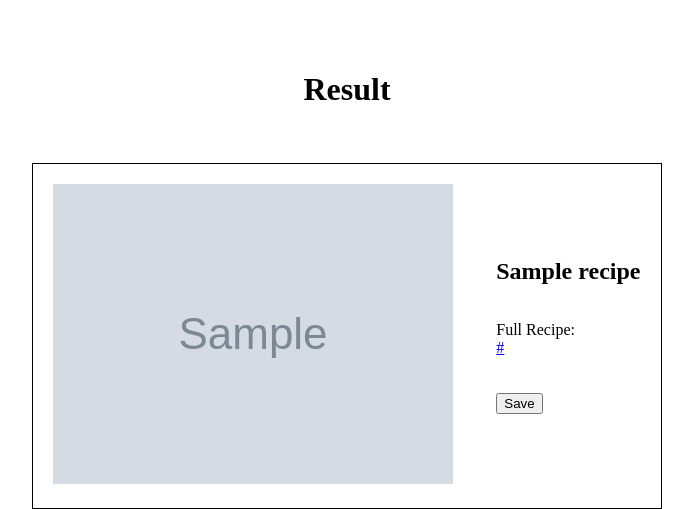
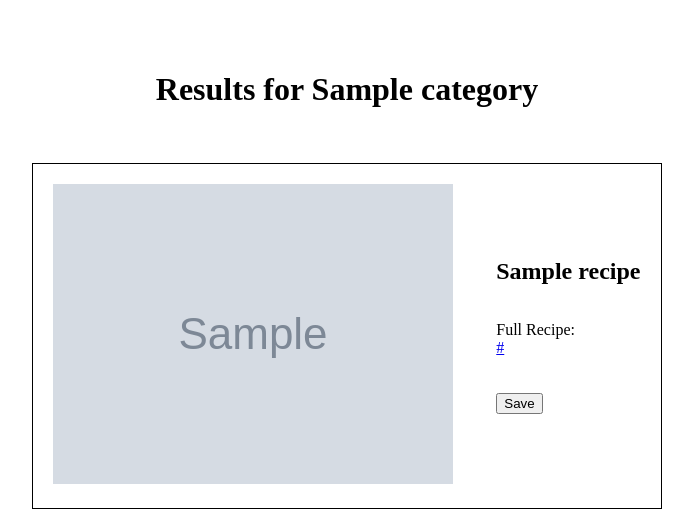
Before and after one commit to anhvo31/Recipe_Finder, a Flask app: template templates/search-result.html in a window 1280 px wide. Shown: the top 509 px of the page, without its empty margins (293-986 px from the left). Run offline with Flask 2, Linux system fonts and the light colour scheme; the template is opened without the code that fills it: most values are stand-ins (such as "Sample title", 1, 10 or a date in 2020); grey boxes marked "Sample" are stand-in pictures; parts of the project's set-up code (start-up, migrations or seed data) failed here and were passed over.

Commit message:
Show user input

```diff
--- a/app.py
+++ b/app.py
@@ -53,7 +53,7 @@ def search_result():
 
     result = recipe_client(category)
 
-    return render_template("search-result.html", recipes=result)
+    return render_template("search-result.html", category=category, recipes=result)
 
 @app.route('/random', methods=["POST", "GET"])
 def random_recipe():
--- a/templates/search-result.html
+++ b/templates/search-result.html
@@ -6,7 +6,7 @@
 </head>
 
 <body>
-    <h1>Result</h1>
+    <h1>Results for {{ category }}</h1>
 
     <p>
         <table>
```
